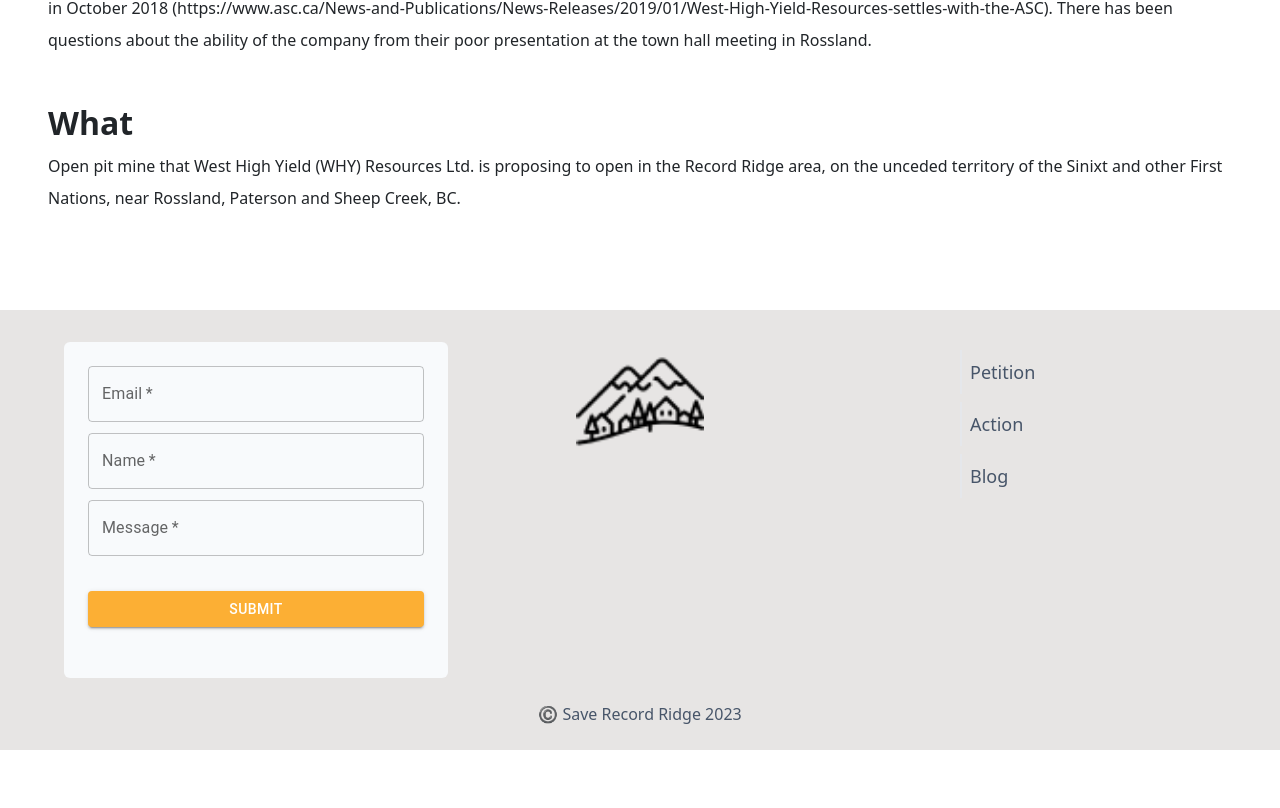
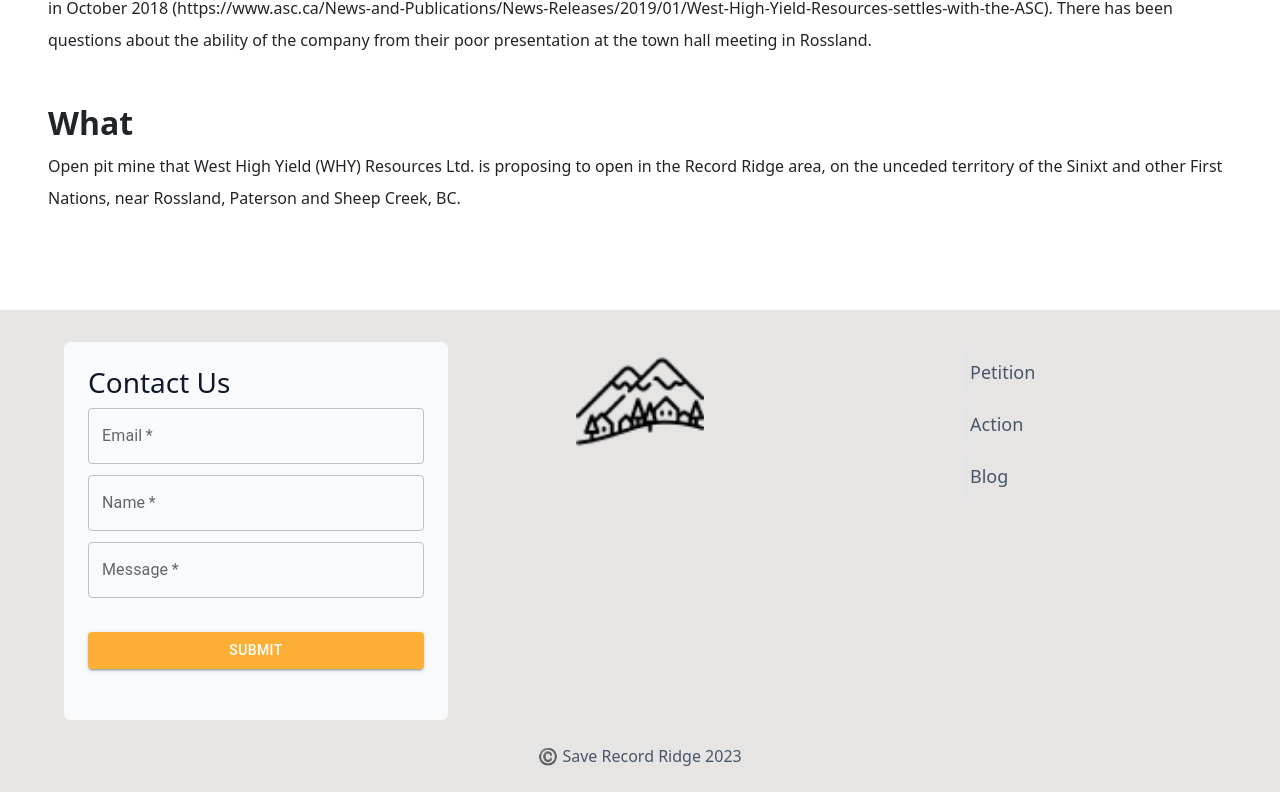
Before and after one commit to revyrob/SRR, a React (Create React App) app: page / in a window 1280 px wide. Shown: the part 3903-4711 px from the top of the page. Before the commit the page ends 4669 px from the top, so only its background shows below. Built offline with nearby package versions, Linux system fonts and the light colour scheme.

Commit message:
added titel to formik

```diff
--- a/src/components/QuestionForm/QuestionForm.js
+++ b/src/components/QuestionForm/QuestionForm.js
@@ -81,6 +81,7 @@
       id="contact"
       className="bg-slate-50 p-4 flex flex-col justify-around rounded-md"
     >
+      <h3 className="text-slate-900">Contact Us</h3>
       {Object.keys(formErrors).length === 0 && isSubmitting && (
         <span className="text-white bg-green-600 inline-block w-full align-center p-2 mb-2 rounded">
           {`Form submitted successfully`}
```
